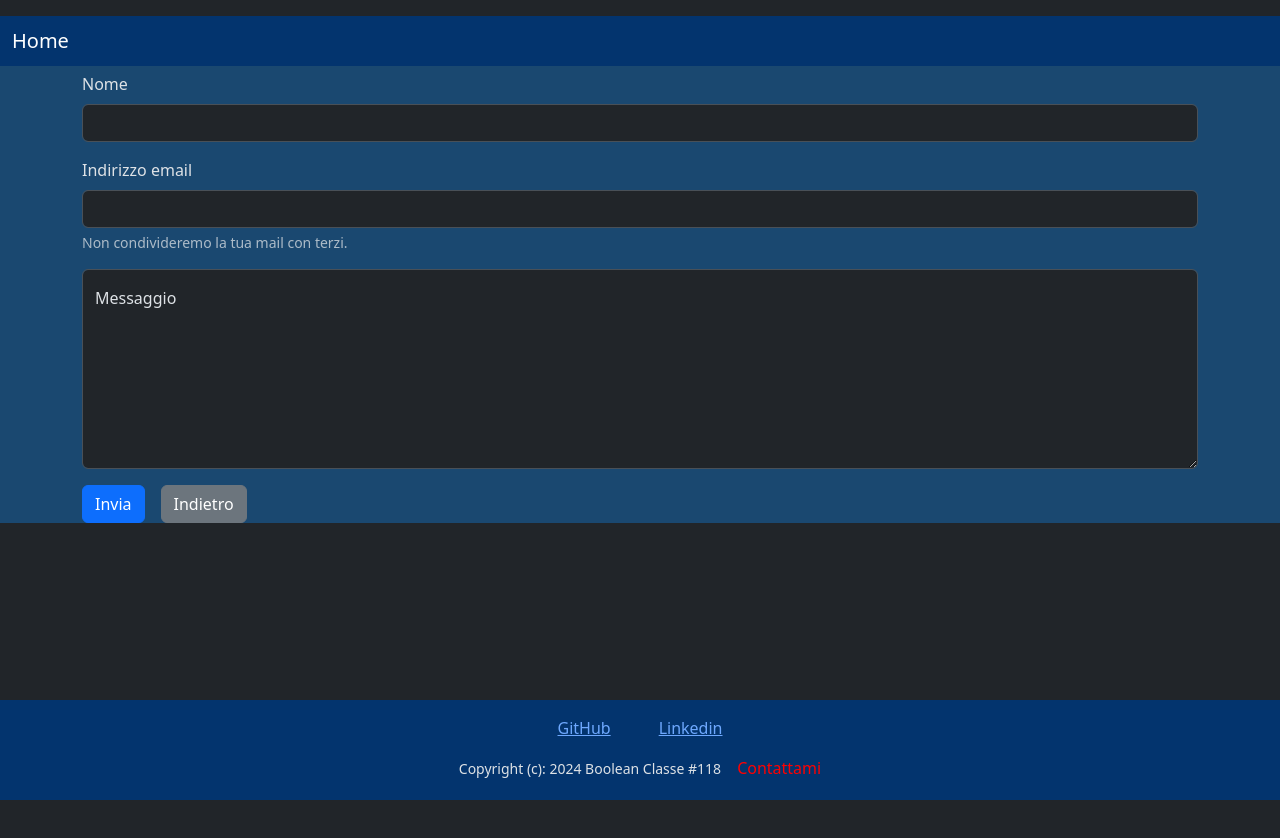
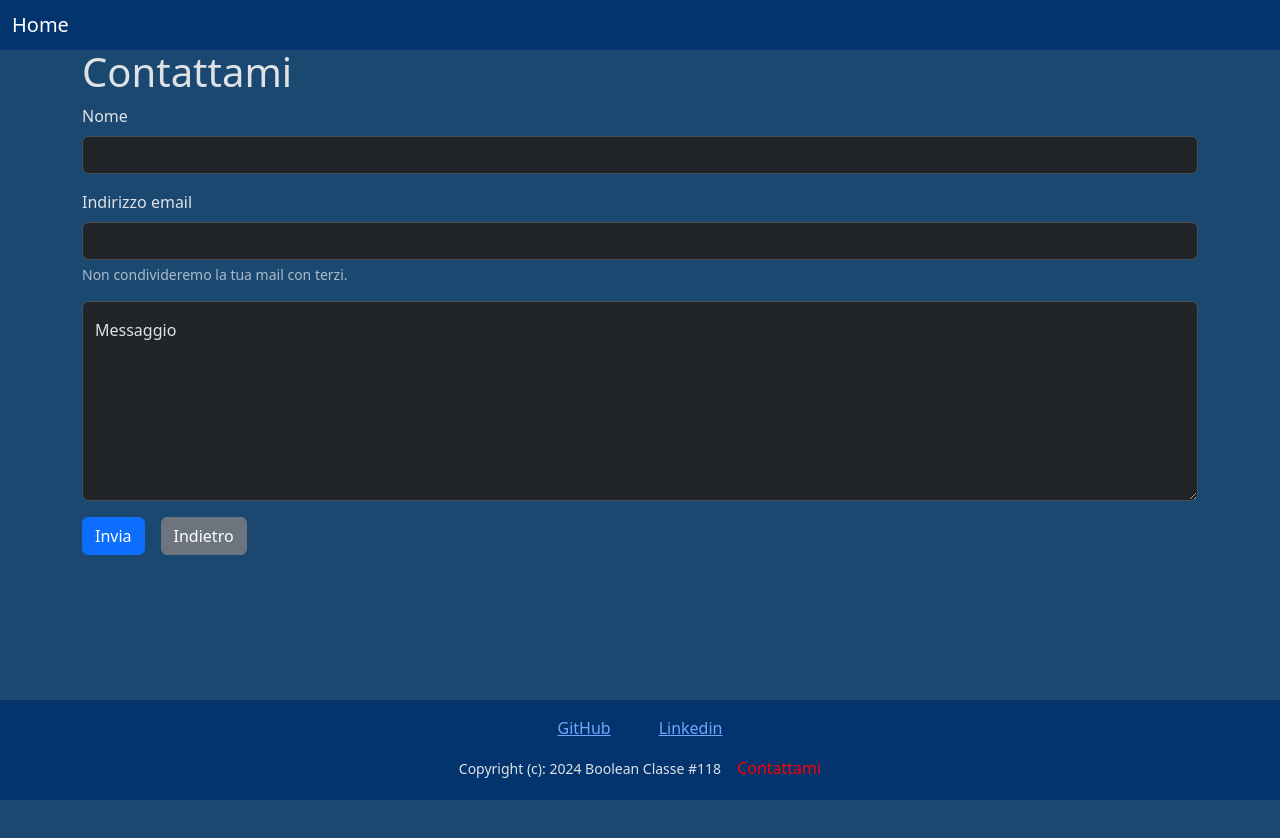
Before and after one commit to michele-pupo/vite-boolfolio, a Vue app: page /contact-me in a window 1280 px wide. Shown: the top 838 px of the page. Before the commit the page ends 800 px from the top, so only its background shows below. Built offline with nearby package versions, Linux system fonts and the light colour scheme.

Commit message:
restyling contactform

```diff
--- a/src/pages/ContactMe.vue
+++ b/src/pages/ContactMe.vue
@@ -14,8 +14,8 @@ export default {
 
 <template>
 
-    <div class="container">
-        <h1 class="mt-3">Contattami</h1>
+    <div class="container my_contactform">
+        <h1 class="mt-5">Contattami</h1>
 
         <ContactForm></ContactForm>
     </div>
@@ -23,5 +23,9 @@ export default {
 </template>
 
 <style lang="scss">
-
+    .my_contactform{
+        height: 1100px;
+        overflow-y: auto;
+        background-color: #1A4870;
+    }
 </style>
```
